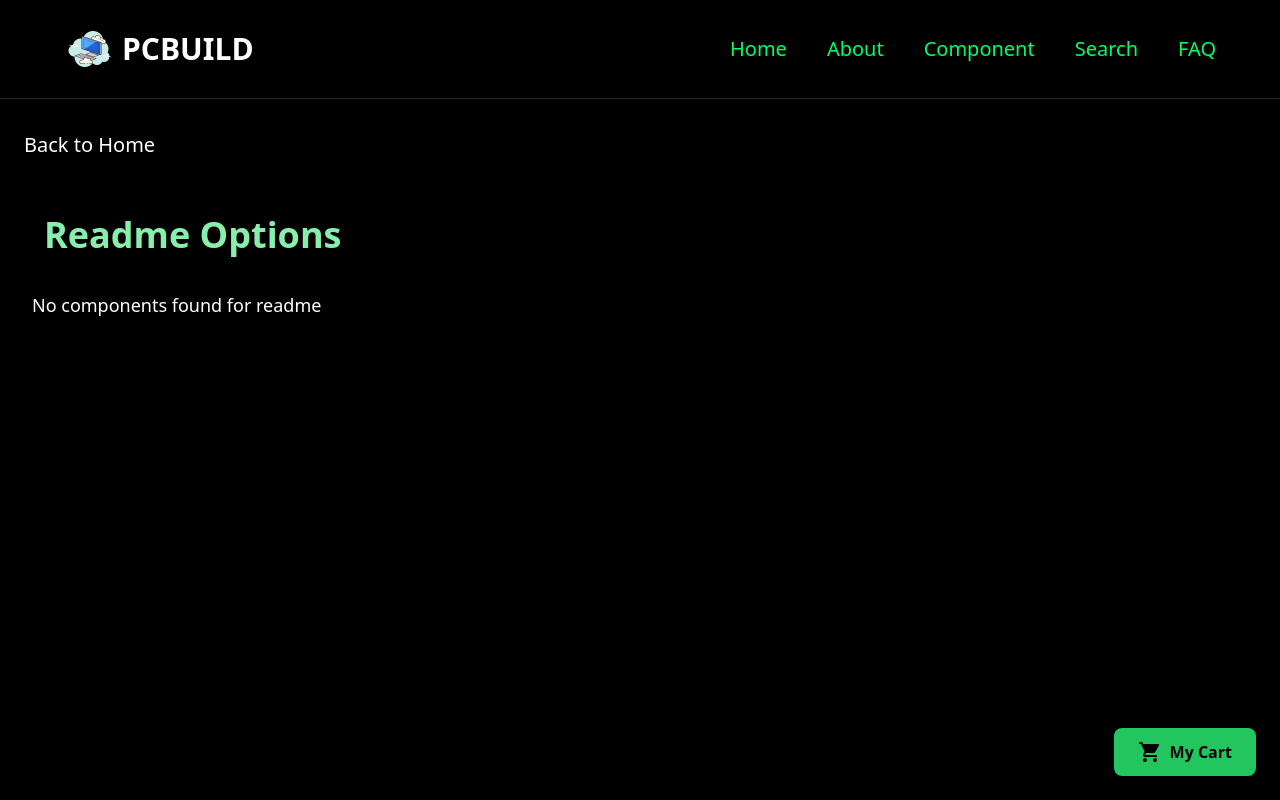
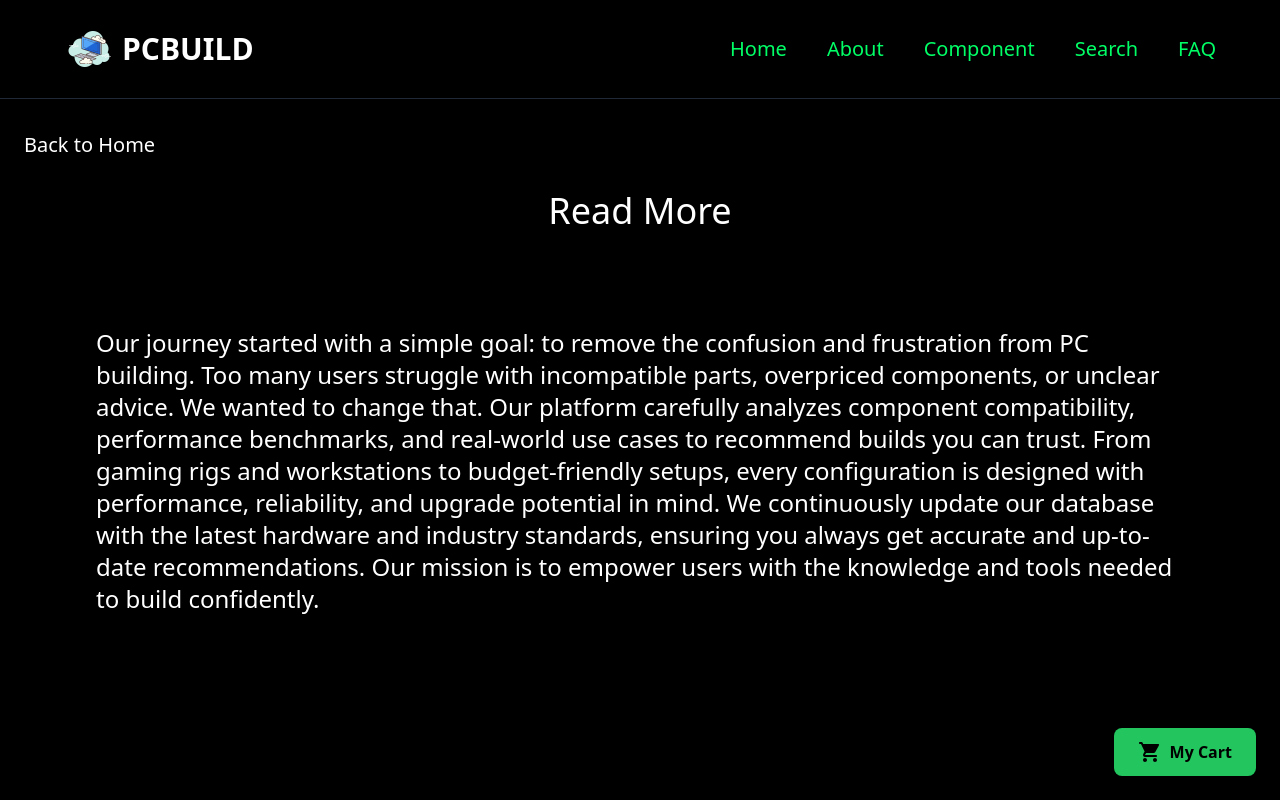
Before and after one commit to HarshChile/pcbuilder, a React (Vite) app in the folder frontend/: page /readme in a window 1280 px wide. Shown: the top 800 px of the page. Built offline with nearby package versions, Linux system fonts and the light colour scheme.

Commit message:
Added read more page and mother board section(Without image)

```diff
--- a/frontend/src/components/Hero.jsx
+++ b/frontend/src/components/Hero.jsx
@@ -1,18 +1,23 @@
-import React from 'react'
-
+import React from "react";
+import { Link } from "react-router-dom";
 function Hero() {
   return (
-    <div className='bg-black text-white'>
+    <div className="bg-black text-white">
       <section class="flex flex-col md:flex-row items-center justify-between px-6 md:px-16 py-12 md:py-20">
         <div class="max-w-md mb-12 md:mb-0 slide-left">
           <h1 class="text-4xl md:text-5xl font-bold mb-6">CREATE YOUR PC</h1>
 
           <p class="text-gray-300 mb-6 text-base md:text-lg">
-            Build your dream PC with ease. Choose components, compare performance,
-            and customize every part.
+            Build your dream PC with ease. Choose components, compare
+            performance, and customize every part.
           </p>
 
-        <button class="neon-btn px-8 py-3 rounded-lg text-lg">Read more</button>
+          <Link
+            to="/readme"
+            className="neon-btn px-8 py-3 rounded-lg text-lg inline-block"
+          >
+            Read More
+          </Link>
         </div>
 
         <div class="max-w-xl slide-right">
@@ -24,7 +29,6 @@ function Hero() {
       </section>
 
       <section class="flex flex-col md:flex-row items-center justify-between px-6 md:px-16 py-16">
-
         <div class="max-w-md mb-10 md:mb-0 slide-left">
           <h2 class="text-3xl md:text-5xl font-bold mb-4">Next-Gen 3D Build</h2>
 
@@ -42,11 +46,9 @@ function Hero() {
                    animate-[float_6s_ease-in-out_infinite]"
           />
         </div>
-
       </section>
-
     </div>
-  )
+  );
 }
 
-export default Hero
+export default Hero;
--- a/frontend/src/components/Layout.jsx
+++ b/frontend/src/components/Layout.jsx
@@ -1,6 +1,6 @@
 import React from 'react'
 import Navigatonpanel from './Navigatonpanel'
-import Footer from './Footer'
+
 import Hero from './Hero'
 import { Outlet } from 'react-router-dom'
 import Seemycartbutton from './Seemycartbutton'
@@ -12,7 +12,6 @@ function Layout() {
       <Navigatonpanel/>
       <Outlet/>
       <Seemycartbutton/>
-      <Footer/>
     </CartProvider>
   )
 }
--- /dev/null
+++ b/frontend/src/components/Readme.jsx
@@ -0,0 +1,25 @@
+import React from 'react'
+import { Link } from 'react-router-dom'
+
+function Readme() {
+    return (
+        <>
+            <div className='bg-black text-white lg w-full h-screen'>
+                <nav className="text-white px-6 py-3 text-xl pt-8">
+                        <Link to="/" className="hover:text-green-300">Back to Home</Link>
+                      </nav>
+                <div className='text-white text-4xl flex justify-center items-center flex-row pt-5'>Read More</div>
+                <div className='text-white text-2xl flex justify-center items-center flex-row m-24 '>
+                    Our journey started with a simple goal:
+                    to remove the confusion and frustration from PC building. Too many users struggle with incompatible parts, overpriced components, or unclear advice. We wanted to change that.
+
+                    Our platform carefully analyzes component compatibility, performance benchmarks, and real-world use cases to recommend builds you can trust. From gaming rigs and workstations to budget-friendly setups, every configuration is designed with performance, reliability, and upgrade potential in mind.
+
+                    We continuously update our database with the latest hardware and industry standards, ensuring you always get accurate and up-to-date recommendations. Our mission is to empower users with the knowledge and tools needed to build confidently.
+                </div>
+            </div>
+        </>
+    )
+}
+
+export default Readme
--- a/frontend/src/main.jsx
+++ b/frontend/src/main.jsx
@@ -8,6 +8,7 @@ import Hero from './components/Hero.jsx'
 import ComponentListPage from './components/ComponentListPage.jsx'
 import Componentdetail from './components/Componentdetail.jsx'
 import Cartpage from './components/Cartpage.jsx'
+import Readme from './components/Readme.jsx'
 
 const router = createBrowserRouter(
   createRoutesFromElements(
@@ -20,7 +21,7 @@ const router = createBrowserRouter(
       {/* Details page */}
       <Route path=":type/details/:id" element={<Componentdetail />} />
       <Route path="cart" element={<Cartpage/>} />
-
+      <Route path='readme' element={<Readme/>}/>
     </Route>
   )
 )
```
Lines whose indentation alone changed are shown as unchanged.
